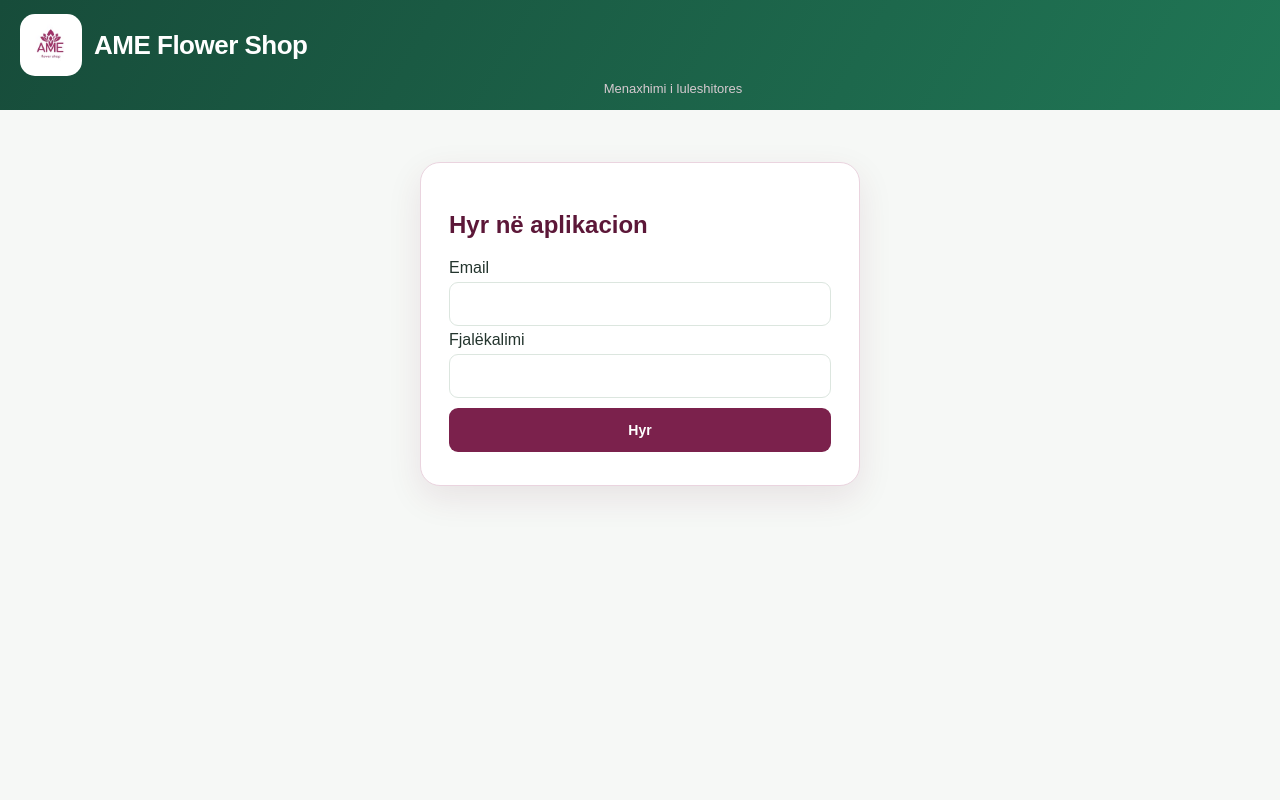
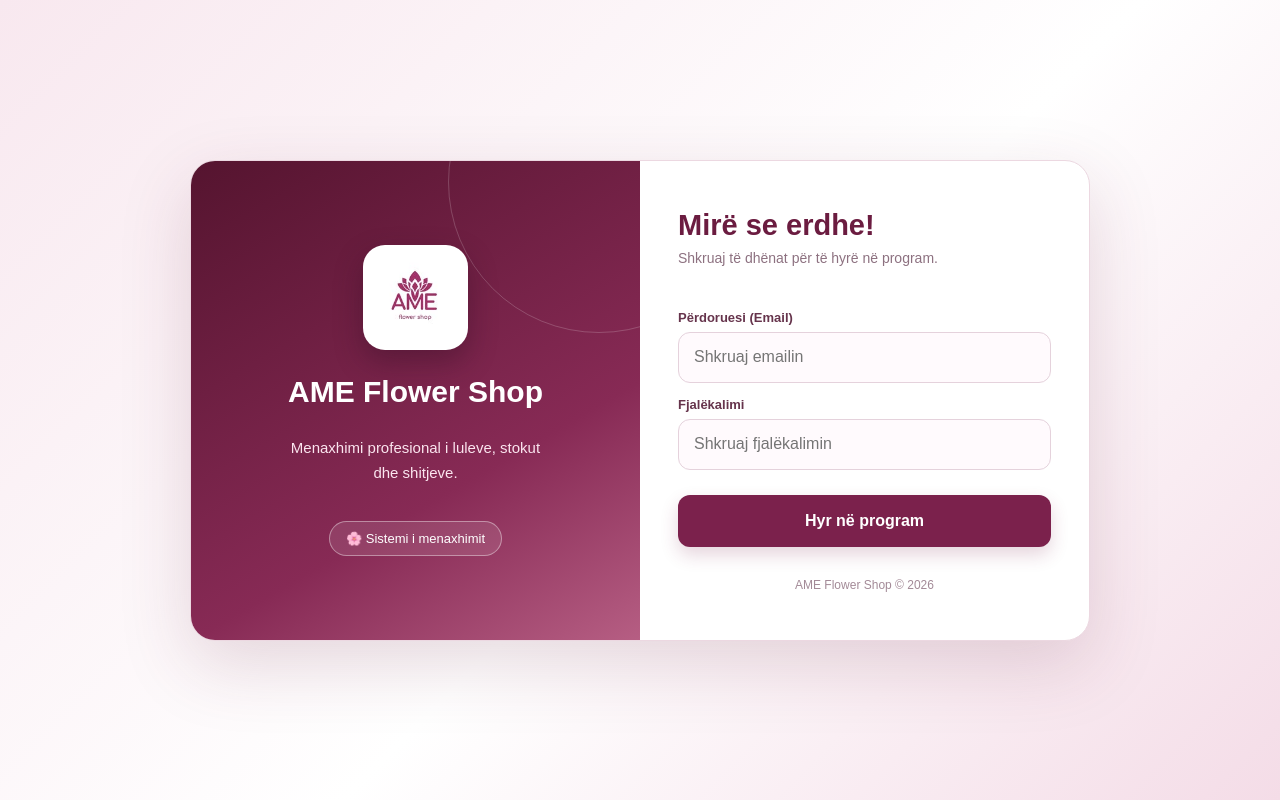
Before and after one commit to Dardan1hack/luleshitore, a plain HTML site: page index.html in a window 1280 px wide. Drawn offline with nearby package versions, Linux system fonts and the light colour scheme.

Commit message:
Update index.html

```diff
--- a/index.html
+++ b/index.html
@@ -3844,5 +3844,257 @@ Dokument informativ – jo faturë fiskale.
   showBouquetBuilder();
 })();
 </script>
+<style>
+/* AME FLOWER SHOP - LOGIN PREMIUM */
+body:has(#login:not(.hidden)) {
+  background:linear-gradient(135deg,#f8e8ef,#fff 55%,#f4dce7) !important;
+  min-height:100vh;
+}
+body:has(#login:not(.hidden)) > header {
+  display:none !important;
+}
+body:has(#login:not(.hidden)) > main {
+  max-width:1100px !important;
+  min-height:100vh;
+  display:flex;
+  align-items:center;
+  justify-content:center;
+  padding:20px !important;
+}
+#login:not(.hidden) {
+  display:grid !important;
+  grid-template-columns:1fr 1fr;
+  width:100% !important;
+  max-width:900px !important;
+  min-height:480px;
+  margin:0 auto !important;
+  padding:0 !important;
+  overflow:hidden;
+  background:white;
+  border:1px solid #ecd8e1;
+  border-radius:25px !important;
+  box-shadow:0 24px 70px #6b21402b !important;
+}
+#ameLoginVisual {
+  background:linear-gradient(150deg,#55142f,#872a55 65%,#b65e83);
+  color:white;
+  padding:42px 30px;
+  display:flex;
+  flex-direction:column;
+  align-items:center;
+  justify-content:center;
+  text-align:center;
+  position:relative;
+  overflow:hidden;
+}
+#ameLoginVisual:before {
+  content:"";
+  position:absolute;
+  width:300px;
+  height:300px;
+  border:1px solid #ffffff30;
+  border-radius:50%;
+  top:-130px;
+  right:-110px;
+}
+#ameLoginVisual img {
+  width:105px;
+  height:105px;
+  object-fit:contain;
+  border-radius:22px;
+  background:white;
+  padding:8px;
+  box-shadow:0 12px 28px #310c2360;
+  position:relative;
+}
+#ameLoginVisual h1 {
+  color:white !important;
+  font-size:30px !important;
+  margin:24px 0 10px;
+  line-height:1.2;
+}
+#ameLoginVisual p {
+  color:#fbe5ef;
+  font-size:15px;
+  line-height:1.7;
+  max-width:270px;
+}
+#ameLoginVisual .ame-login-tag {
+  border:1px solid #ffffff65;
+  background:#ffffff1b;
+  border-radius:30px;
+  padding:9px 16px;
+  margin-top:20px;
+  font-size:13px;
+}
+#ameLoginRight {
+  padding:48px 38px;
+  display:flex;
+  flex-direction:column;
+  justify-content:center;
+  min-width:0;
+}
+#ameLoginRight h2 {
+  color:#6b1c40 !important;
+  font-size:29px;
+  margin:0 0 8px;
+}
+#ameLoginRight .ame-login-subtitle {
+  color:#8d7180;
+  margin:0 0 30px;
+  font-size:14px;
+}
+#loginForm label {
+  display:block;
+  font-size:13px;
+  font-weight:700;
+  color:#66344c;
+  margin:14px 0 7px;
+}
+#loginForm input {
+  width:100%;
+  height:51px;
+  padding:12px 15px;
+  border:1px solid #e5d2dc;
+  background:#fffafd;
+  border-radius:12px;
+  font-size:16px;
+  margin:0;
+}
+#loginForm input:focus {
+  border-color:#9b426b !important;
+  outline:2px solid #e8bfd2 !important;
+}
+#loginForm button[type="submit"] {
+  width:100%;
+  min-height:52px;
+  margin-top:25px;
+  border:0 !important;
+  border-radius:12px;
+  background:#7b214c !important;
+  color:white !important;
+  font-weight:700;
+  font-size:16px;
+  box-shadow:0 8px 18px #7b214c30;
+}
+#ameLoginRight .ame-login-footer {
+  text-align:center;
+  margin-top:26px;
+  color:#a38a97;
+  font-size:12px;
+}
+@media(max-width:650px) {
+  body:has(#login:not(.hidden)) > main {
+    padding:15px !important;
+    align-items:center;
+  }
+  #login:not(.hidden) {
+    grid-template-columns:1fr;
+    min-height:0;
+    max-width:420px !important;
+    border-radius:20px !important;
+  }
+  #ameLoginVisual {
+    padding:28px 20px 24px;
+  }
+  #ameLoginVisual img {
+    width:70px;
+    height:70px;
+    border-radius:15px;
+  }
+  #ameLoginVisual h1 {
+    font-size:23px !important;
+    margin:14px 0 5px;
+  }
+  #ameLoginVisual p {
+    font-size:12px;
+    margin:4px 0;
+  }
+  #ameLoginVisual .ame-login-tag {
+    display:none;
+  }
+  #ameLoginRight {
+    padding:27px 24px 24px;
+  }
+  #ameLoginRight h2 {
+    font-size:24px;
+  }
+  #ameLoginRight .ame-login-subtitle {
+    margin-bottom:17px;
+  }
+}
+</style>
+
+<script>
+(function () {
+  const login = document.getElementById('login');
+  const form = document.getElementById('loginForm');
+  if (!login || !form || document.getElementById('ameLoginVisual')) return;
+
+  const title = login.querySelector('h2');
+
+  const visual = document.createElement('div');
+  visual.id = 'ameLoginVisual';
+
+  const logo = document.createElement('img');
+  logo.src = 'ame-logo.jpg';
+  logo.alt = 'AME Flower Shop';
+
+  const brand = document.createElement('h1');
+  brand.textContent = 'AME Flower Shop';
+
+  const description = document.createElement('p');
+  description.textContent =
+    'Menaxhimi profesional i luleve, stokut dhe shitjeve.';
+
+  const tag = document.createElement('div');
+  tag.className = 'ame-login-tag';
+  tag.textContent = '🌸 Sistemi i menaxhimit';
+
+  visual.append(logo,brand,description,tag);
+
+  const right = document.createElement('div');
+  right.id = 'ameLoginRight';
+
+  if (title) {
+    title.textContent = 'Mirë se erdhe!';
+    right.appendChild(title);
+  }
+
+  const subtitle = document.createElement('p');
+  subtitle.className = 'ame-login-subtitle';
+  subtitle.textContent =
+    'Shkruaj të dhënat për të hyrë në program.';
+
+  right.appendChild(subtitle);
+
+  const emailLabel = form.querySelector('label');
+  if (emailLabel) emailLabel.textContent = 'Përdoruesi (Email)';
+
+  const email = document.getElementById('email');
+  const password = document.getElementById('password');
+
+  if (email) {
+    email.placeholder = 'Shkruaj emailin';
+    email.autocomplete = 'username';
+  }
+  if (password) {
+    password.placeholder = 'Shkruaj fjalëkalimin';
+    password.autocomplete = 'current-password';
+  }
+
+  const submit = form.querySelector('button[type="submit"]');
+  if (submit) submit.textContent = 'Hyr në program';
+
+  right.appendChild(form);
+
+  const footer = document.createElement('div');
+  footer.className = 'ame-login-footer';
+  footer.textContent = 'AME Flower Shop © 2026';
+  right.appendChild(footer);
+
+  login.replaceChildren(visual,right);
+})();
+</script>
 </body>
 </html>
```
